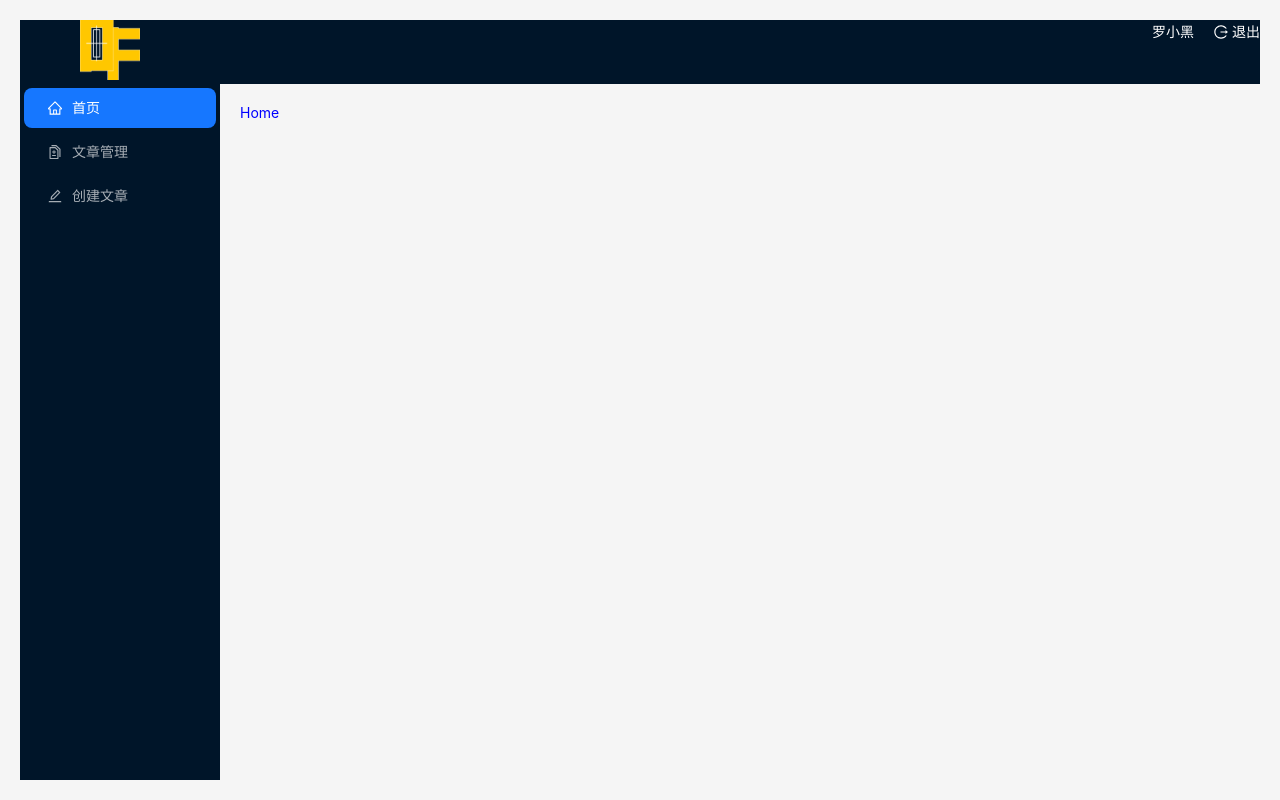
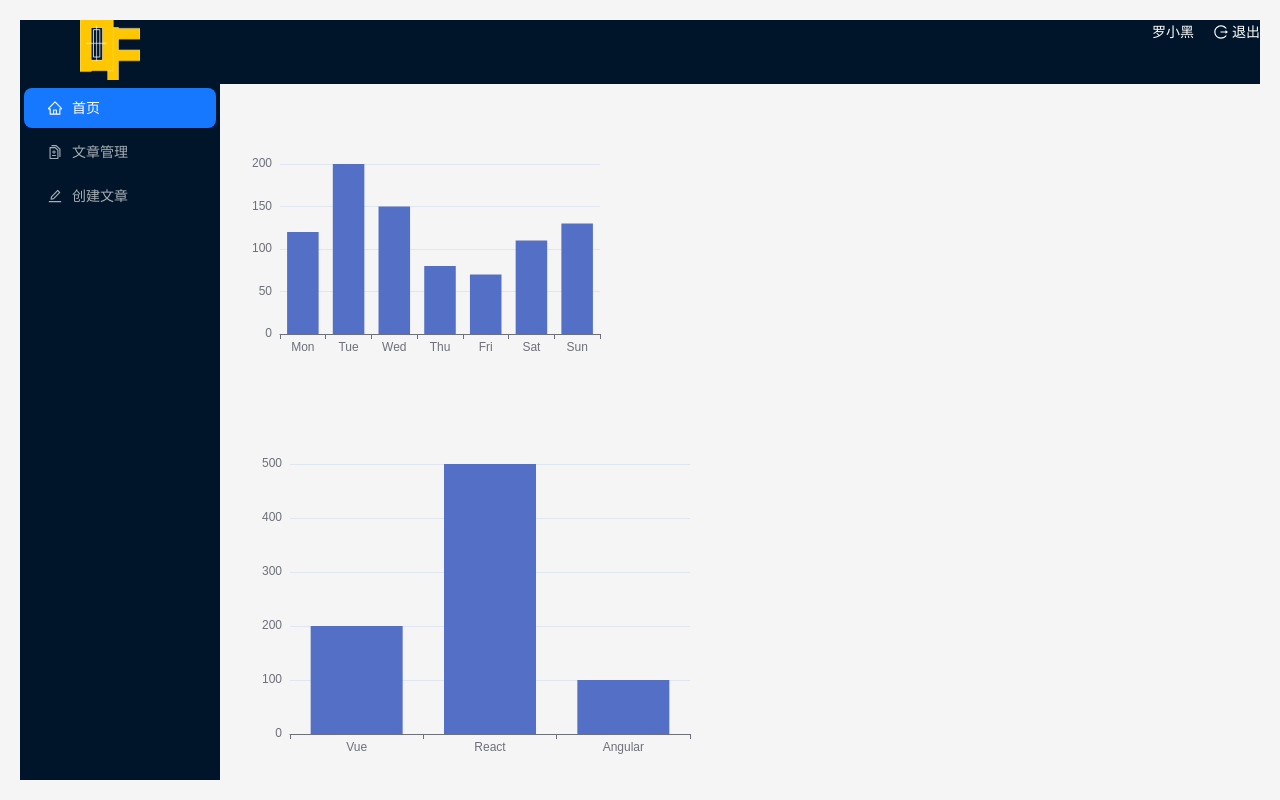
Before and after one commit to luoxiaoheizi/react-jike, a React (Create React App) app: page / in a window 1280 px wide. Built offline with nearby package versions, Linux system fonts and the light colour scheme.

Commit message:
feat:home echarts

```diff
--- a/package.json
+++ b/package.json
@@ -9,6 +9,7 @@
     "@testing-library/user-event": "^13.5.0",
     "antd": "^5.10.3",
     "axios": "^1.6.0",
+    "echarts": "^5.4.3",
     "normalize.css": "^8.0.1",
     "react": "^18.2.0",
     "react-dom": "^18.2.0",
--- /dev/null
+++ b/src/components/BarChart.js
@@ -0,0 +1,31 @@
+import { useRef, useEffect } from 'react'
+import * as echarts from 'echarts'
+
+const BarChart = ({ xData, sData, style = { width: '400px', height: '300px' } }) => {
+  const chartRef = useRef(null)
+  useEffect(() => {
+    // 1. 生成实例
+    const myChart = echarts.init(chartRef.current)
+    // 2. 准备图表参数
+    const option = {
+      xAxis: {
+        type: 'category',
+        data: xData
+      },
+      yAxis: {
+        type: 'value'
+      },
+      series: [
+        {
+          data: sData,
+          type: 'bar'
+        }
+      ]
+    }
+    // 3. 渲染参数
+    myChart.setOption(option)
+  }, [xData, sData])
+  return <div ref={chartRef} style={style}></div>
+}
+
+export { BarChart }
--- a/src/pages/Home/index.js
+++ b/src/pages/Home/index.js
@@ -1,4 +1,17 @@
+import { BarChart } from '@/components/BarChart'
+
 const Home = () => {
-    return <div>Home</div>
-  }
-  export default Home
+  return (
+    <div>
+      <BarChart
+        xData={['Mon', 'Tue', 'Wed', 'Thu', 'Fri', 'Sat', 'Sun']}
+        sData={[120, 200, 150, 80, 70, 110, 130]} />
+      <BarChart
+        xData={['Vue', 'React', 'Angular']}
+        sData={[200, 500, 100]}
+        style={{ width: '500px', height: '400px' }} />
+    </div >
+  )
+}
+
+export default Home
```
Also changed, not shown: 1 other file (tests, documents, lock files or other folders).
